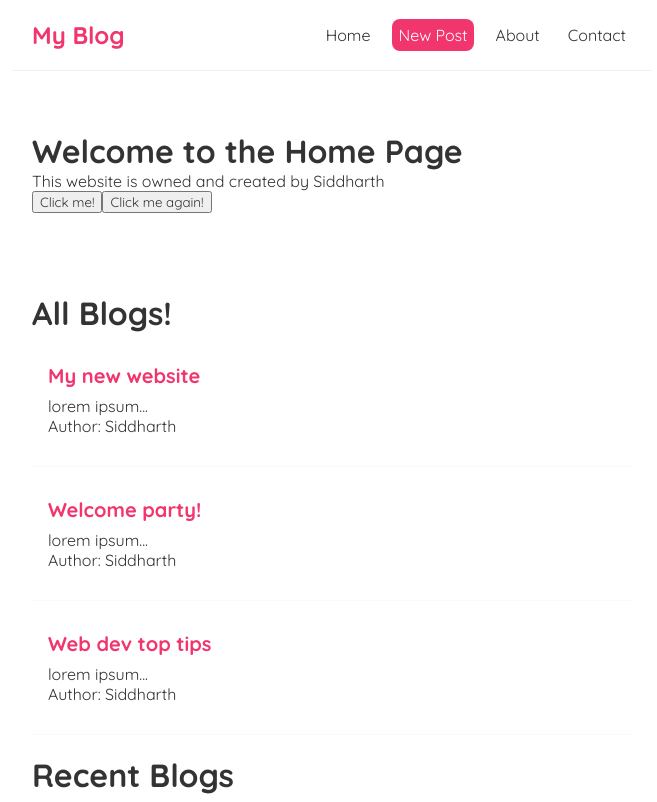
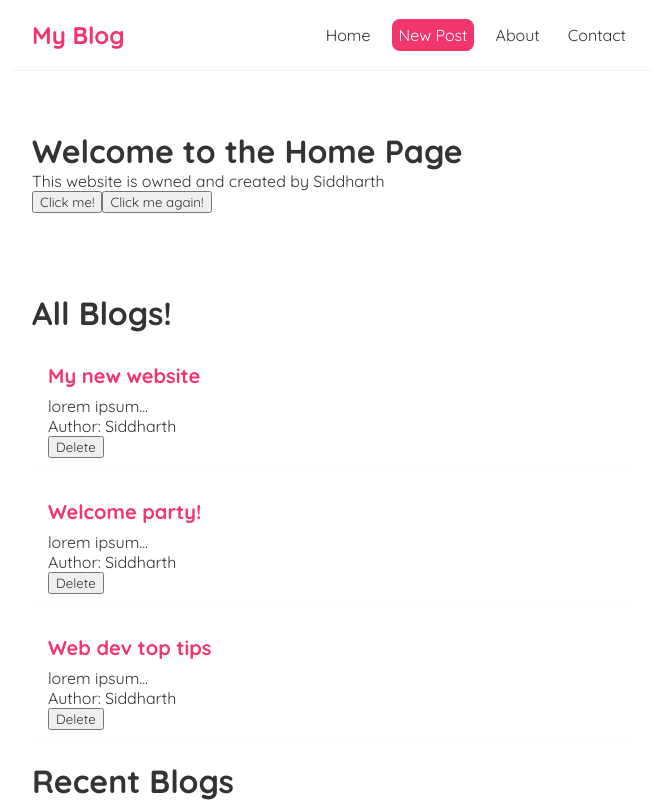
Before and after one commit to Siddharth-Pushkar/automated-news-blog, a React (Create React App) app: page / in a window 1280 px wide. Shown: the top 802 px of the page, without its empty margins (308-965 px from the left). Built offline with nearby package versions, Linux system fonts and the light colour scheme.

Commit message:
props workings

```diff
--- a/src/BlogList.js
+++ b/src/BlogList.js
@@ -1,4 +1,4 @@
-const BlogList = ({ blogs, title}) => {
+const BlogList = ({ blogs, title, handleDelete}) => {
 
     // Here we have used props to pass the data from the parent component (Home2) to the child component (BlogList). We have destructured the props object to get the blogs and title properties. This is a common pattern in React to make the code more readable and maintainable.
 
@@ -15,6 +15,7 @@ const BlogList = ({ blogs, title}) => {
                         <h2>{blog.title}</h2>
                         <p>{blog.body}</p>
                         <p>Author: {blog.author}</p>
+                        <button onClick={() => {handleDelete(blog.id)}}>Delete</button>
                         <br />
                     </div>
                 </div>
--- a/src/Home2.js
+++ b/src/Home2.js
@@ -1,4 +1,4 @@
-import { useState } from "react";
+import { useState, useEffect } from "react";
 import BlogList from "./BlogList";
 
 const Home2 = () => {
@@ -10,10 +10,21 @@ const Home2 = () => {
     ]);
 
 
+
+    const handleDelete = (id) => {
+        const newBlogs = blogs.filter(blog => blog.id !== id);
+        setBlogs(newBlogs);
+        // Here we are using the filter method to create a new array of blogs that does not include the blog with the id that was passed in. We then use the setBlogs function to update the state with the new array of blogs. This will cause the component to re-render and display the updated list of blogs.
+        // The filter method is a built-in JavaScript method that creates a new array with all elements that pass the test implemented by the provided function. In this case, we are testing if the blog's id is not equal to the id that was passed in. If it is not equal, it will be included in the new array. If it is equal, it will be excluded from the new array.
+        // This is a common pattern in React for updating state when you want to remove an item from an array. You create a new array that does not include the item you want to remove, and then you update the state with that new array. This is because state should be treated as immutable, meaning you should not directly modify the existing state, but instead create a new version of it with the changes you want to make.
+        // Here we can use the id to delete the blog from the database or state. For now, we will just log the id to the console.
+    }
+
+
     return (
 
         <div className="home">
-            <BlogList blogs={blogs} title="All Blogs!" />
+            <BlogList blogs={blogs} title="All Blogs!" handleDelete={handleDelete} />
             {/* Here we used props to use the blogs card everywhere, but to pass the data from this file to the coming component, we use props. */}
 
             <BlogList blogs={blogs.filter((blog) => blog.id > 2)} title="Recent Blogs" />
```
